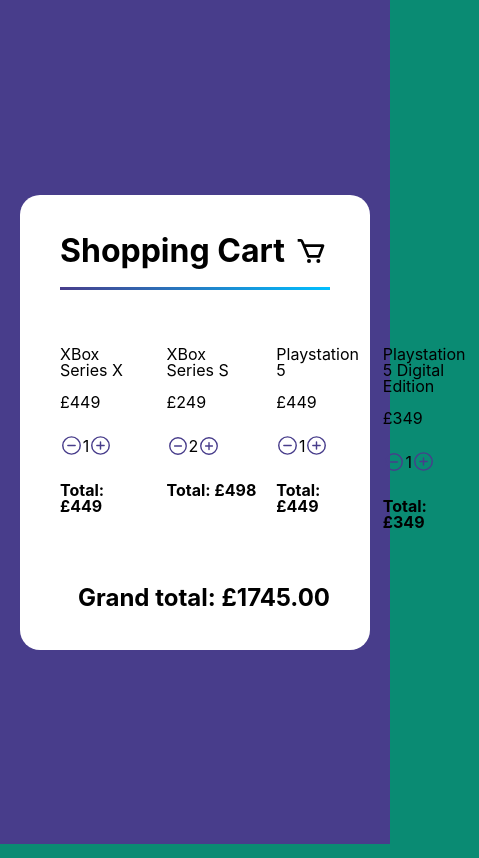
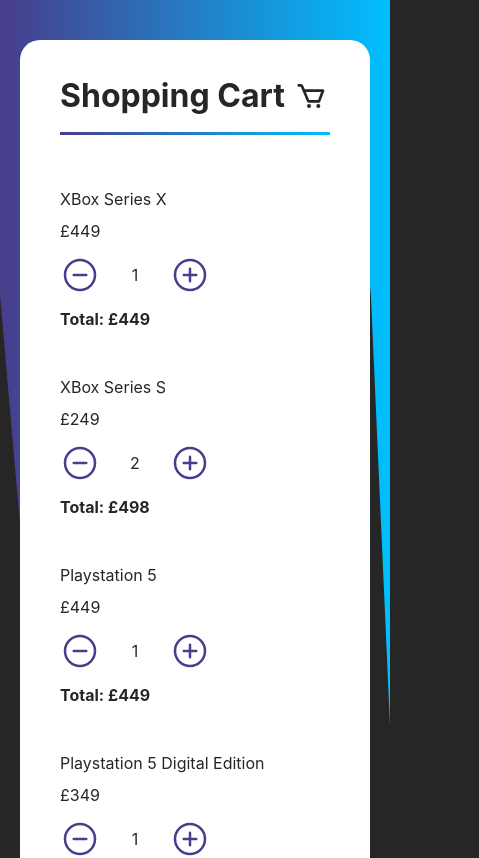
Before and after one commit to RoryGrenade/react-shopping-cart, a React (Create React App) app: page / in a window 390 px wide. Shown: the top 858 px of the page, 479 px wide, since content can reach past the window. Built offline with nearby package versions, Linux system fonts and the light colour scheme.

Commit message:
Responsive style QA

```diff
--- a/src/scss/app.scss
+++ b/src/scss/app.scss
@@ -1,8 +1,29 @@
+@import "mixins";
+@import "vars";
+
+body {
+  background-color: $color-charcoal;
+  &:after {
+    content: '';
+    display: block;
+    position: absolute;
+    top: 0;
+    left: 0;
+    width: 100%;
+    height: 100vh;
+    @include mixin-linear-gradient;
+    clip-path: polygon(0% 0%, 100% 0%, 100% 86%, 95% 34%, 90% 73%, 81% 16%, 69% 96%, 57% 43%, 51% 62%, 42% 7%, 36% 79%, 29% 58%, 22% 99%, 12% 28%, 7% 72%, 0% 35%);
+  }
+}
+
 #root {
+  position: relative;
+  z-index: 1;
   display: flex;
   align-items: center;
   justify-content: center;
-  height: 100vh;
-  background-color: darkslateblue;
+  min-height: 100vh;
   line-height: 1;
+  padding: 40px 20px;
+  color: $color-charcoal;
 }
--- a/src/scss/cart-item.scss
+++ b/src/scss/cart-item.scss
@@ -1,15 +1,23 @@
 @import "mixins";
+@import "vars";
 
 .cart-item {
   flex: 1;
   padding: 0 10px;
+  margin: 0 0 $spacing-half;
+  &:last-child {
+    margin: 0;
+  }
+  @media (min-width: $breakpoint-desktop) {
+    margin: 0;
+  }
 }
 
 .cart-item__qty-wrapper {
   display: flex;
   align-items: center;
   justify-content: space-between;
-  max-width: 60%;
+  max-width: 150px;
 }
 
 .cart-item__button {
--- a/src/scss/cart.scss
+++ b/src/scss/cart.scss
@@ -4,7 +4,8 @@
 .cart {
   display: flex;
   flex-direction: column;
-  width: calc(100% - 40px);
+  width: 100%;
+  max-width: 1140px;
   box-sizing: border-box;
   margin: 0 auto;
   background-color: white;
@@ -33,8 +34,12 @@
 
 .cart__items-wrapper {
   display: flex;
-  justify-content: space-between;
+  flex-direction: column;
   margin: 0 -10px;
+  @media (min-width: $breakpoint-desktop) {
+    flex-direction: row;
+    justify-content: space-between;
+  }
 }
 
 .cart__total {
--- a/src/scss/vars.scss
+++ b/src/scss/vars.scss
@@ -1,2 +1,6 @@
 $spacing-base: 40px;
 $spacing-half: 20px;
+
+$breakpoint-desktop: 992px;
+
+$color-charcoal: #262626;
```
